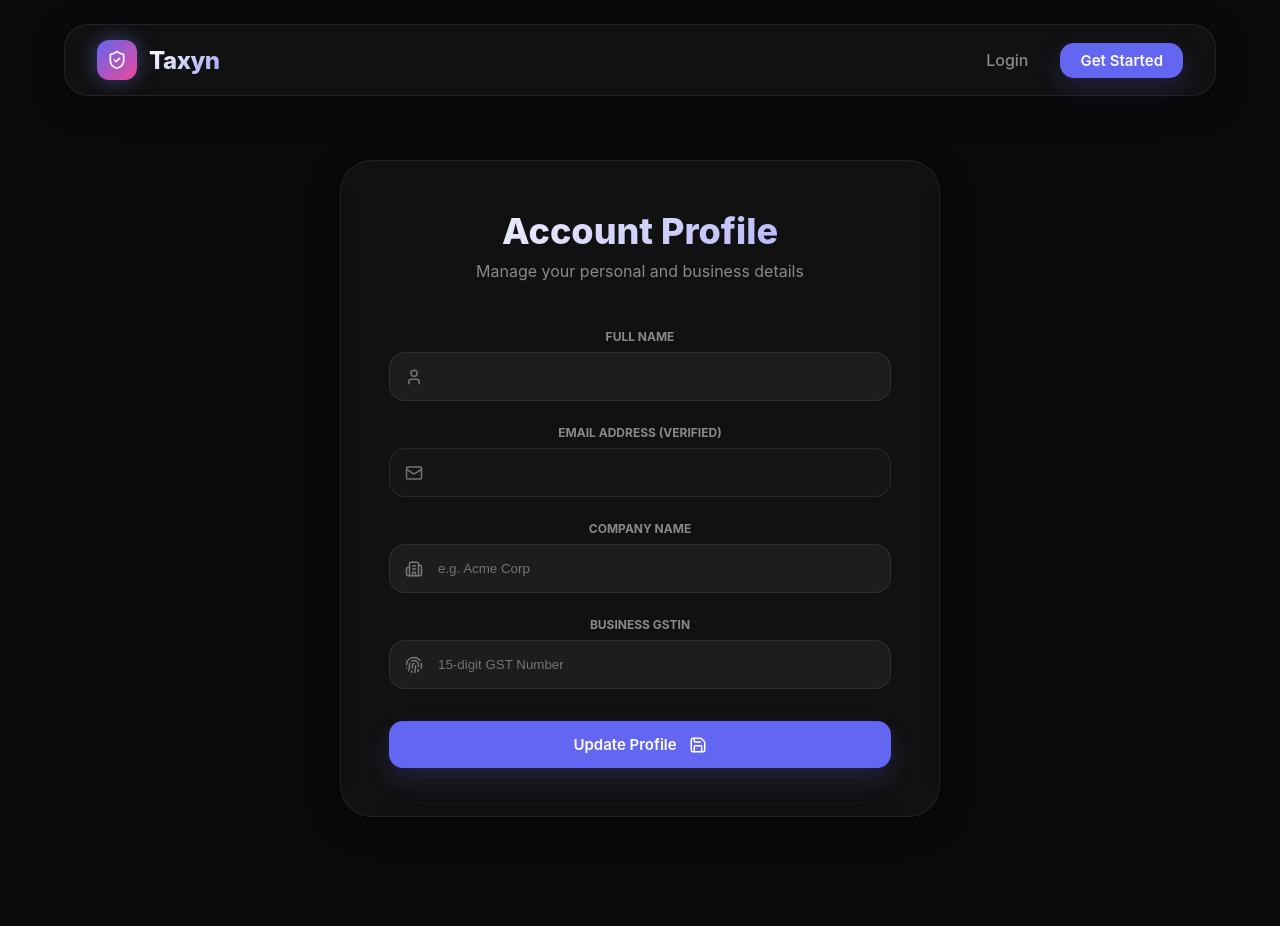
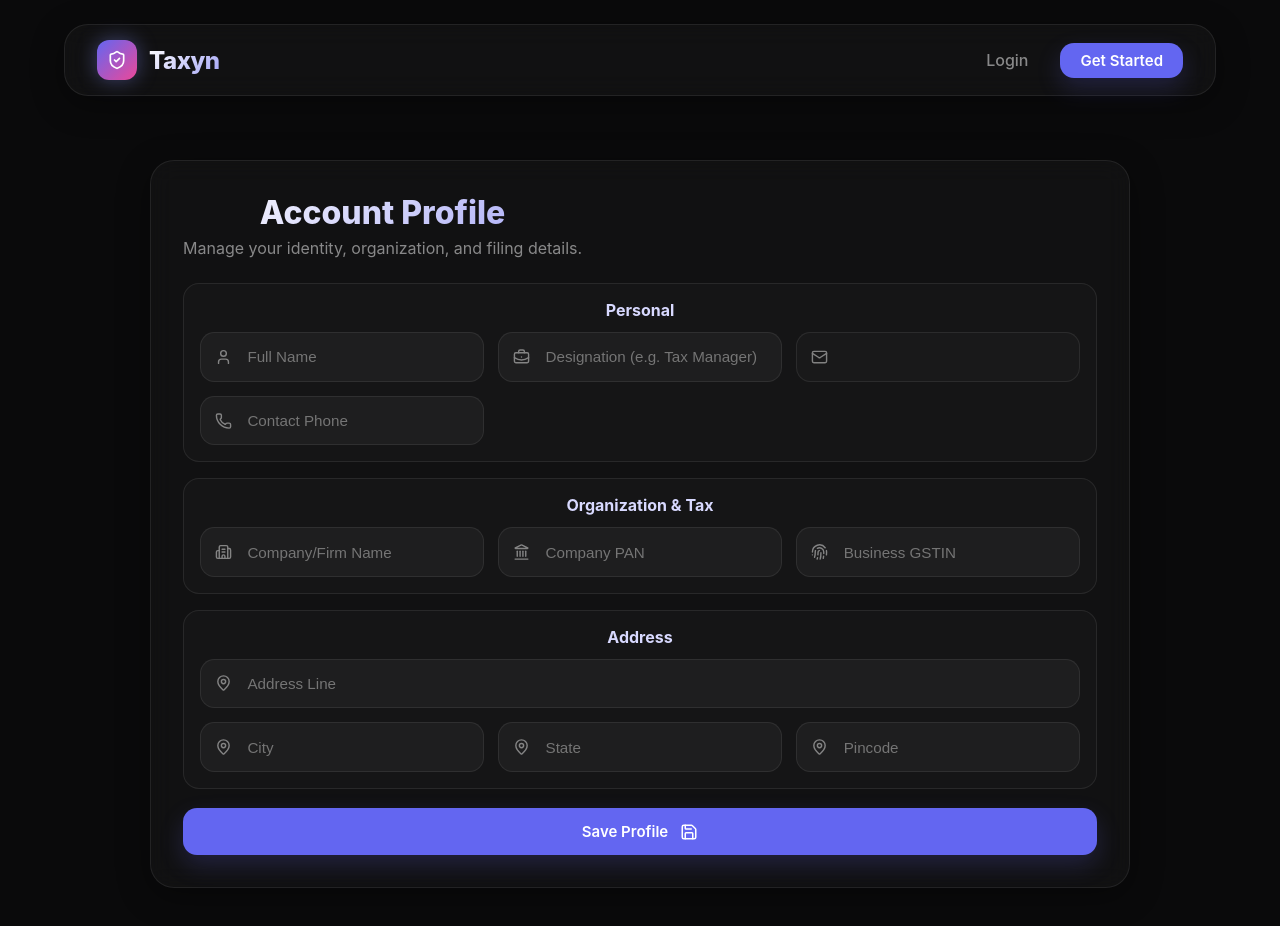
Before and after one commit to tanishra/taxyn, a Next.js app in the folder frontend/: page /profile in a window 1280 px wide. Shown: the top 926 px of the page. Before the commit the page ends 881 px from the top, so only its background shows below. Built offline with nearby package versions, Linux system fonts and the light colour scheme; no server answers.

Commit message:
Persist extended user profile fields in taxyn_users with safe schema auto-migration and DB-backed profile APIs

```diff
--- a/frontend/src/app/profile/page.tsx
+++ b/frontend/src/app/profile/page.tsx
@@ -2,25 +2,52 @@
 
 import React, { useState, useEffect } from "react";
 import { motion } from "framer-motion";
-import { User, Building2, Fingerprint, Save, Mail, CheckCircle2, AlertCircle } from "lucide-react";
+import {
+  User,
+  Building2,
+  Fingerprint,
+  Save,
+  Mail,
+  CheckCircle2,
+  AlertCircle,
+  Phone,
+  BriefcaseBusiness,
+  MapPin,
+  Landmark,
+} from "lucide-react";
 import { Navbar } from "@/components/Navbar";
 import { useAuth } from "@/components/AuthContext";
 import axios from "axios";
 
 export default function ProfilePage() {
   const { user, token, refreshProfile, isLoading: authLoading } = useAuth();
+
   const [fullName, setFullName] = useState("");
   const [companyName, setCompanyName] = useState("");
   const [gstin, setGstin] = useState("");
+  const [contactPhone, setContactPhone] = useState("");
+  const [designation, setDesignation] = useState("");
+  const [companyPan, setCompanyPan] = useState("");
+  const [addressLine1, setAddressLine1] = useState("");
+  const [city, setCity] = useState("");
+  const [state, setState] = useState("");
+  const [pincode, setPincode] = useState("");
+
   const [isSaving, setIsSaving] = useState(false);
   const [message, setMessage] = useState("");
 
   useEffect(() => {
-    if (user) {
+    if (!user) return;
     setFullName(user.full_name || "");
     setCompanyName(user.company_name || "");
     setGstin(user.gstin || "");
-    }
+    setContactPhone(user.contact_phone || "");
+    setDesignation(user.designation || "");
+    setCompanyPan(user.company_pan || "");
+    setAddressLine1(user.address_line1 || "");
+    setCity(user.city || "");
+    setState(user.state || "");
+    setPincode(user.pincode || "");
   }, [user]);
 
   const handleSave = async (e: React.FormEvent) => {
@@ -32,10 +59,17 @@ export default function ProfilePage() {
     formData.append("full_name", fullName);
     formData.append("company_name", companyName);
     formData.append("gstin", gstin);
+    formData.append("contact_phone", contactPhone);
+    formData.append("designation", designation);
+    formData.append("company_pan", companyPan);
+    formData.append("address_line1", addressLine1);
+    formData.append("city", city);
+    formData.append("state", state);
+    formData.append("pincode", pincode);
 
     try {
       await axios.put("http://localhost:8000/api/v1/auth/profile", formData, {
-        headers: { Authorization: `Bearer ${token}` }
+        headers: { Authorization: `Bearer ${token}` },
       });
       await refreshProfile();
       setMessage("Profile updated successfully!");
@@ -48,78 +82,127 @@ export default function ProfilePage() {
 
   if (authLoading) return null;
 
+  const inputStyle: React.CSSProperties = {
+    width: "100%",
+    padding: "0.95rem 1rem 0.95rem 2.9rem",
+    borderRadius: "0.9rem",
+    background: "rgba(255,255,255,0.04)",
+    border: "1px solid var(--glass-border)",
+    color: "white",
+    outline: "none",
+    fontSize: "0.95rem",
+  };
+
+  const sectionStyle: React.CSSProperties = {
+    border: "1px solid var(--glass-border)",
+    borderRadius: "1rem",
+    background: "rgba(255,255,255,0.02)",
+    padding: "1rem",
+  };
+
   return (
     <main>
       <Navbar />
-      <div className="hero" style={{ justifyContent: "flex-start", paddingTop: "10rem" }}>
+      <div className="hero" style={{ justifyContent: "flex-start", paddingTop: "10rem", paddingBottom: "4rem" }}>
         <motion.div
-          initial={{ opacity: 0, y: 20 }}
+          initial={{ opacity: 0, y: 14 }}
           animate={{ opacity: 1, y: 0 }}
           className="glass"
-          style={{ width: "100%", maxWidth: "600px", padding: "3rem", borderRadius: "2rem" }}
+          style={{ width: "100%", maxWidth: "980px", padding: "2rem", borderRadius: "1.5rem" }}
         >
-          <div style={{ marginBottom: "3rem" }}>
-            <h2 className="text-gradient" style={{ fontSize: "2.25rem", fontWeight: 800 }}>Account Profile</h2>
-            <p style={{ color: "var(--muted)", marginTop: "0.5rem" }}>Manage your personal and business details</p>
-          </div>
-
-          <form onSubmit={handleSave} style={{ display: "flex", flexDirection: "column", gap: "2rem" }}>
-
-            <div style={{ display: "grid", gap: "1.5rem" }}>
-              <div style={{ position: "relative" }}>
-                <label style={{ fontSize: "0.75rem", fontWeight: 700, color: "var(--muted)", textTransform: "uppercase", marginBottom: "0.5rem", display: "block" }}>Full Name</label>
-                <div style={{ position: "relative" }}>
-                  <User size={18} style={{ position: "absolute", left: "1rem", top: "50%", transform: "translateY(-50%)", opacity: 0.4 }} />
-                  <input
-                    type="text" value={fullName} onChange={(e) => setFullName(e.target.value)}
-                    style={{ width: "100%", padding: "1rem 1rem 1rem 3rem", borderRadius: "1rem", background: "rgba(255,255,255,0.05)", border: "1px solid var(--glass-border)", color: "white", outline: "none" }}
-                  />
+          <div style={{ marginBottom: "1.6rem", display: "flex", justifyContent: "space-between", alignItems: "end", gap: "1rem", flexWrap: "wrap" }}>
+            <div>
+              <h2 className="text-gradient" style={{ fontSize: "2rem", fontWeight: 800 }}>Account Profile</h2>
+              <p style={{ color: "var(--muted)", marginTop: "0.35rem" }}>
+                Manage your identity, organization, and filing details.
+              </p>
             </div>
           </div>
 
+          <form onSubmit={handleSave} style={{ display: "grid", gap: "1rem" }}>
+            <div style={sectionStyle}>
+              <p style={{ marginBottom: "0.75rem", color: "#d8d9ff", fontWeight: 700 }}>Personal</p>
+              <div style={{ display: "grid", gridTemplateColumns: "repeat(auto-fit, minmax(240px, 1fr))", gap: "0.9rem" }}>
                 <div style={{ position: "relative" }}>
-                <label style={{ fontSize: "0.75rem", fontWeight: 700, color: "var(--muted)", textTransform: "uppercase", marginBottom: "0.5rem", display: "block" }}>Email Address (Verified)</label>
+                  <User size={17} style={{ position: "absolute", left: "0.95rem", top: "50%", transform: "translateY(-50%)", opacity: 0.45 }} />
+                  <input type="text" value={fullName} onChange={(e) => setFullName(e.target.value)} placeholder="Full Name" style={inputStyle} />
+                </div>
                 <div style={{ position: "relative" }}>
-                  <Mail size={18} style={{ position: "absolute", left: "1rem", top: "50%", transform: "translateY(-50%)", opacity: 0.4 }} />
-                  <input
-                    type="text" value={user?.email || ""} disabled
-                    style={{ width: "100%", padding: "1rem 1rem 1rem 3rem", borderRadius: "1rem", background: "rgba(255,255,255,0.02)", border: "1px solid var(--glass-border)", color: "rgba(255,255,255,0.4)", outline: "none", cursor: "not-allowed" }}
-                  />
+                  <BriefcaseBusiness size={17} style={{ position: "absolute", left: "0.95rem", top: "50%", transform: "translateY(-50%)", opacity: 0.45 }} />
+                  <input type="text" value={designation} onChange={(e) => setDesignation(e.target.value)} placeholder="Designation (e.g. Tax Manager)" style={inputStyle} />
+                </div>
+                <div style={{ position: "relative" }}>
+                  <Mail size={17} style={{ position: "absolute", left: "0.95rem", top: "50%", transform: "translateY(-50%)", opacity: 0.45 }} />
+                  <input type="text" value={user?.email || ""} disabled style={{ ...inputStyle, background: "rgba(255,255,255,0.02)", color: "rgba(255,255,255,0.45)" }} />
+                </div>
+                <div style={{ position: "relative" }}>
+                  <Phone size={17} style={{ position: "absolute", left: "0.95rem", top: "50%", transform: "translateY(-50%)", opacity: 0.45 }} />
+                  <input type="text" value={contactPhone} onChange={(e) => setContactPhone(e.target.value)} placeholder="Contact Phone" style={inputStyle} />
+                </div>
               </div>
             </div>
 
+            <div style={sectionStyle}>
+              <p style={{ marginBottom: "0.75rem", color: "#d8d9ff", fontWeight: 700 }}>Organization & Tax</p>
+              <div style={{ display: "grid", gridTemplateColumns: "repeat(auto-fit, minmax(240px, 1fr))", gap: "0.9rem" }}>
                 <div style={{ position: "relative" }}>
-                <label style={{ fontSize: "0.75rem", fontWeight: 700, color: "var(--muted)", textTransform: "uppercase", marginBottom: "0.5rem", display: "block" }}>Company Name</label>
+                  <Building2 size={17} style={{ position: "absolute", left: "0.95rem", top: "50%", transform: "translateY(-50%)", opacity: 0.45 }} />
+                  <input type="text" value={companyName} onChange={(e) => setCompanyName(e.target.value)} placeholder="Company/Firm Name" style={inputStyle} />
+                </div>
                 <div style={{ position: "relative" }}>
-                  <Building2 size={18} style={{ position: "absolute", left: "1rem", top: "50%", transform: "translateY(-50%)", opacity: 0.4 }} />
-                  <input
-                    type="text" value={companyName} onChange={(e) => setCompanyName(e.target.value)} placeholder="e.g. Acme Corp"
-                    style={{ width: "100%", padding: "1rem 1rem 1rem 3rem", borderRadius: "1rem", background: "rgba(255,255,255,0.05)", border: "1px solid var(--glass-border)", color: "white", outline: "none" }}
-                  />
+                  <Landmark size={17} style={{ position: "absolute", left: "0.95rem", top: "50%", transform: "translateY(-50%)", opacity: 0.45 }} />
+                  <input type="text" value={companyPan} onChange={(e) => setCompanyPan(e.target.value)} placeholder="Company PAN" style={inputStyle} />
+                </div>
+                <div style={{ position: "relative" }}>
+                  <Fingerprint size={17} style={{ position: "absolute", left: "0.95rem", top: "50%", transform: "translateY(-50%)", opacity: 0.45 }} />
+                  <input type="text" value={gstin} onChange={(e) => setGstin(e.target.value)} placeholder="Business GSTIN" style={inputStyle} />
+                </div>
               </div>
             </div>
 
+            <div style={sectionStyle}>
+              <p style={{ marginBottom: "0.75rem", color: "#d8d9ff", fontWeight: 700 }}>Address</p>
+              <div style={{ display: "grid", gridTemplateColumns: "1fr", gap: "0.9rem" }}>
                 <div style={{ position: "relative" }}>
-                <label style={{ fontSize: "0.75rem", fontWeight: 700, color: "var(--muted)", textTransform: "uppercase", marginBottom: "0.5rem", display: "block" }}>Business GSTIN</label>
+                  <MapPin size={17} style={{ position: "absolute", left: "0.95rem", top: "50%", transform: "translateY(-50%)", opacity: 0.45 }} />
+                  <input type="text" value={addressLine1} onChange={(e) => setAddressLine1(e.target.value)} placeholder="Address Line" style={inputStyle} />
+                </div>
+                <div style={{ display: "grid", gridTemplateColumns: "repeat(auto-fit, minmax(200px, 1fr))", gap: "0.9rem" }}>
                   <div style={{ position: "relative" }}>
-                  <Fingerprint size={18} style={{ position: "absolute", left: "1rem", top: "50%", transform: "translateY(-50%)", opacity: 0.4 }} />
-                  <input
-                    type="text" value={gstin} onChange={(e) => setGstin(e.target.value)} placeholder="15-digit GST Number"
-                    style={{ width: "100%", padding: "1rem 1rem 1rem 3rem", borderRadius: "1rem", background: "rgba(255,255,255,0.05)", border: "1px solid var(--glass-border)", color: "white", outline: "none" }}
-                  />
+                    <MapPin size={17} style={{ position: "absolute", left: "0.95rem", top: "50%", transform: "translateY(-50%)", opacity: 0.45 }} />
+                    <input type="text" value={city} onChange={(e) => setCity(e.target.value)} placeholder="City" style={inputStyle} />
+                  </div>
+                  <div style={{ position: "relative" }}>
+                    <MapPin size={17} style={{ position: "absolute", left: "0.95rem", top: "50%", transform: "translateY(-50%)", opacity: 0.45 }} />
+                    <input type="text" value={state} onChange={(e) => setState(e.target.value)} placeholder="State" style={inputStyle} />
+                  </div>
+                  <div style={{ position: "relative" }}>
+                    <MapPin size={17} style={{ position: "absolute", left: "0.95rem", top: "50%", transform: "translateY(-50%)", opacity: 0.45 }} />
+                    <input type="text" value={pincode} onChange={(e) => setPincode(e.target.value)} placeholder="Pincode" style={inputStyle} />
+                  </div>
                 </div>
               </div>
             </div>
 
             {message && (
-              <div style={{ padding: "1rem", borderRadius: "0.75rem", background: message.includes("success") ? "rgba(16, 185, 129, 0.1)" : "rgba(239, 68, 68, 0.1)", border: `1px solid ${message.includes("success") ? "var(--success)" : "var(--error)"}`, color: message.includes("success") ? "var(--success)" : "var(--error)", display: "flex", alignItems: "center", gap: "0.5rem", fontSize: "0.875rem" }}>
+              <div style={{
+                padding: "0.9rem 1rem",
+                borderRadius: "0.75rem",
+                background: message.includes("success") ? "rgba(16, 185, 129, 0.12)" : "rgba(239, 68, 68, 0.12)",
+                border: `1px solid ${message.includes("success") ? "rgba(16, 185, 129, 0.35)" : "rgba(239, 68, 68, 0.35)"}`,
+                color: message.includes("success") ? "var(--success)" : "var(--error)",
+                display: "flex",
+                alignItems: "center",
+                gap: "0.5rem",
+                fontSize: "0.9rem",
+              }}>
                 {message.includes("success") ? <CheckCircle2 size={16} /> : <AlertCircle size={16} />}
                 {message}
               </div>
             )}
 
-            <button className="btn btn-primary" type="submit" disabled={isSaving} style={{ width: "100%", justifyContent: "center" }}>
-              {isSaving ? "Saving..." : "Update Profile"} <Save size={18} />
+            <button className="btn btn-primary" type="submit" disabled={isSaving} style={{ width: "100%", justifyContent: "center", marginTop: "0.2rem" }}>
+              {isSaving ? "Saving Profile..." : "Save Profile"} <Save size={18} />
             </button>
           </form>
         </motion.div>
```
Also changed, not shown: frontend/src/components/AuthContext.tsx (+7 -0 lines), 1 other file (tests, documents, lock files or other folders). Lines whose indentation alone changed are shown as unchanged.
